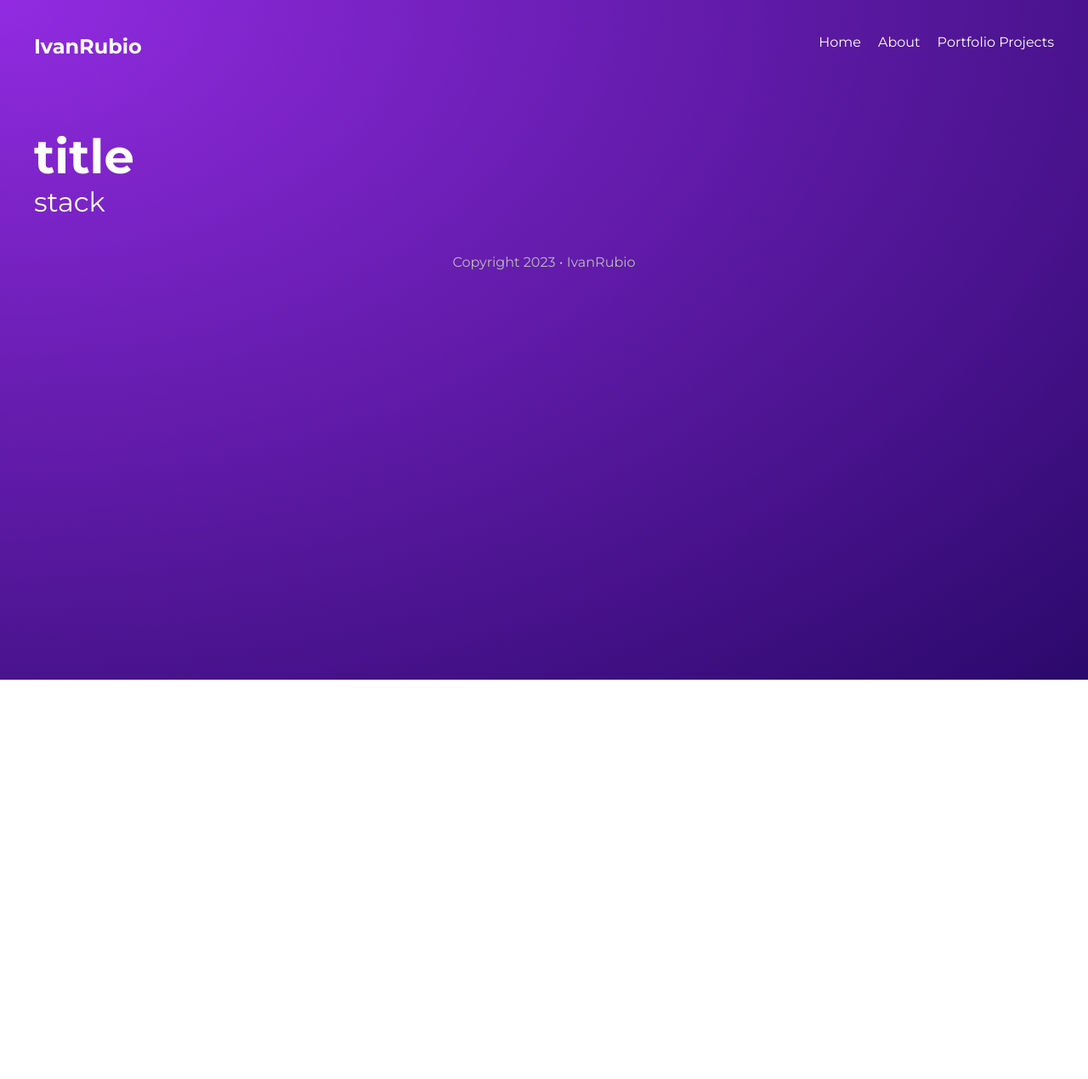
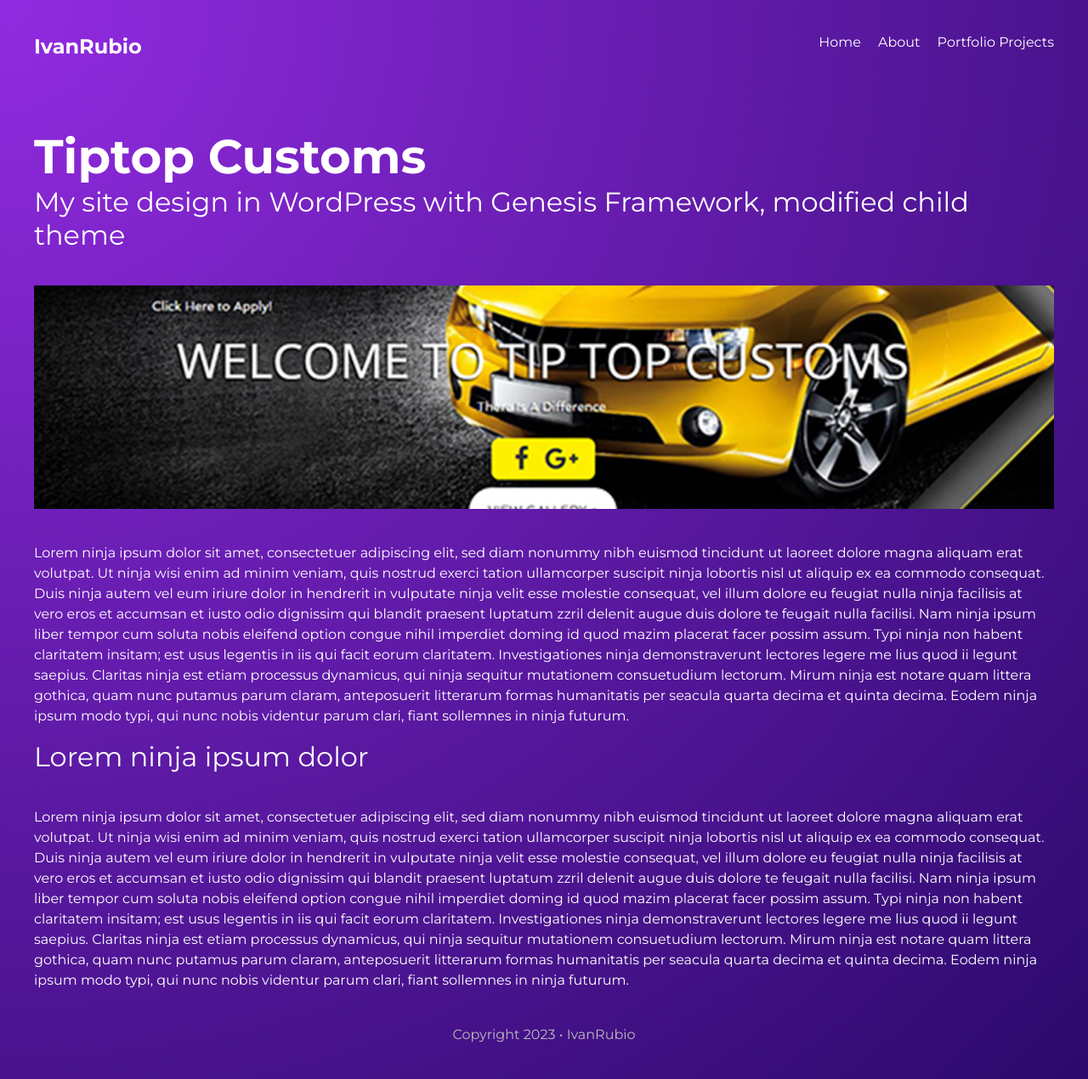
Before and after one commit to irubioph/gatsby-001-portfolio-helloworld, a Gatsby site: page /projects/tiptop-customs in a window 1280 px wide. Shown: the whole page at 85% size. Before the commit the page ends 800 px from the top, so only its background shows below. Built offline with nearby package versions, Linux system fonts and the light colour scheme; Gatsby itself is replaced by a stand-in of ours.

Commit message:
Lesson-20-Query-Variables

```diff
--- a/src/templates/project-details.js
+++ b/src/templates/project-details.js
@@ -1,19 +1,45 @@
 import React from 'react'
 import Layout from '../components/Layout'
+import { GatsbyImage } from 'gatsby-plugin-image'
 import * as styles from '../styles/project-details.module.css'
+import { graphql } from 'gatsby'
 
+export default function ProjectDetails({ data }) {
+  const { html } = data.markdownRemark
+  const { title, stack, featuredImg } = data.markdownRemark.frontmatter
 
-export default function ProjectDetails({data}) {
   return (
     <Layout>
         <div className={styles.details}>
-            <h2>title</h2>
-            <h3>stack</h3>
+            <h2>{title}</h2>
+            <h3>{stack}</h3>
             <div className={styles.featured}>
-                {/* <GatsbyImage image={featuredImg.childImageSharp.gatsbyImageData} alt="featured image" /> */}
+                <GatsbyImage image={featuredImg.childImageSharp.gatsbyImageData} alt="featured image" />
             </div>
-            {/* <div class={styles.html} dangerouslySetInnerHTML={{ __html: html }} /> */}
+            <div className={styles.html} dangerouslySetInnerHTML={{ __html: html }} />
         </div>
     </Layout>
   )
 }
+
+
+export const query = graphql`
+query ProjectsDetails($slug: String) {
+    markdownRemark(frontmatter: {slug: {eq: $slug}}) {
+      html
+      frontmatter {
+        stack
+        title
+        featuredImg {
+          childImageSharp {
+            gatsbyImageData(
+                layout: FULL_WIDTH
+                placeholder: BLURRED
+                formats: [AUTO, WEBP]
+            )
+          }
+        }
+      }
+    }
+  }
+`
```
Also changed, not shown: static/home-ivan.webp (deleted).
